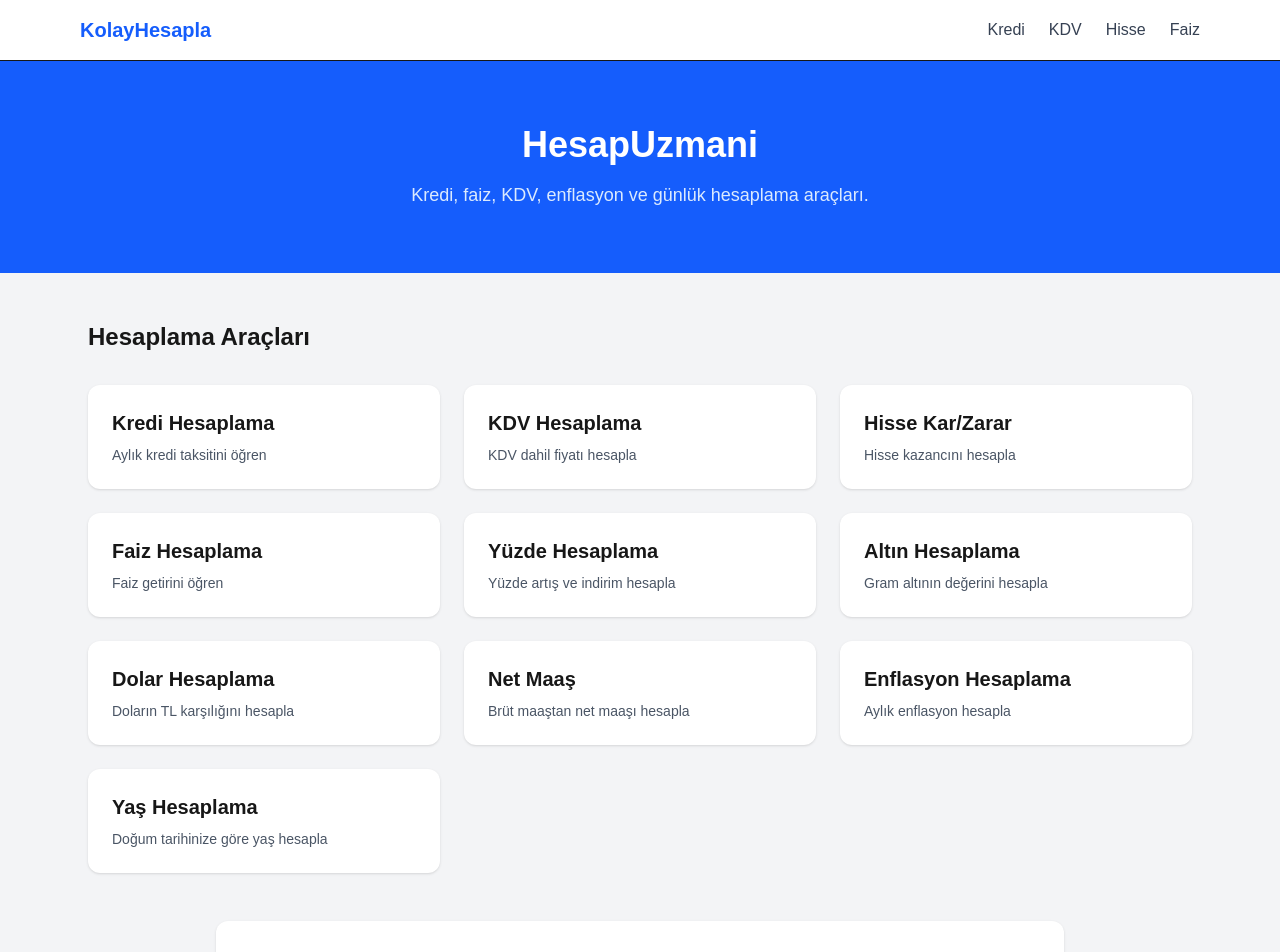
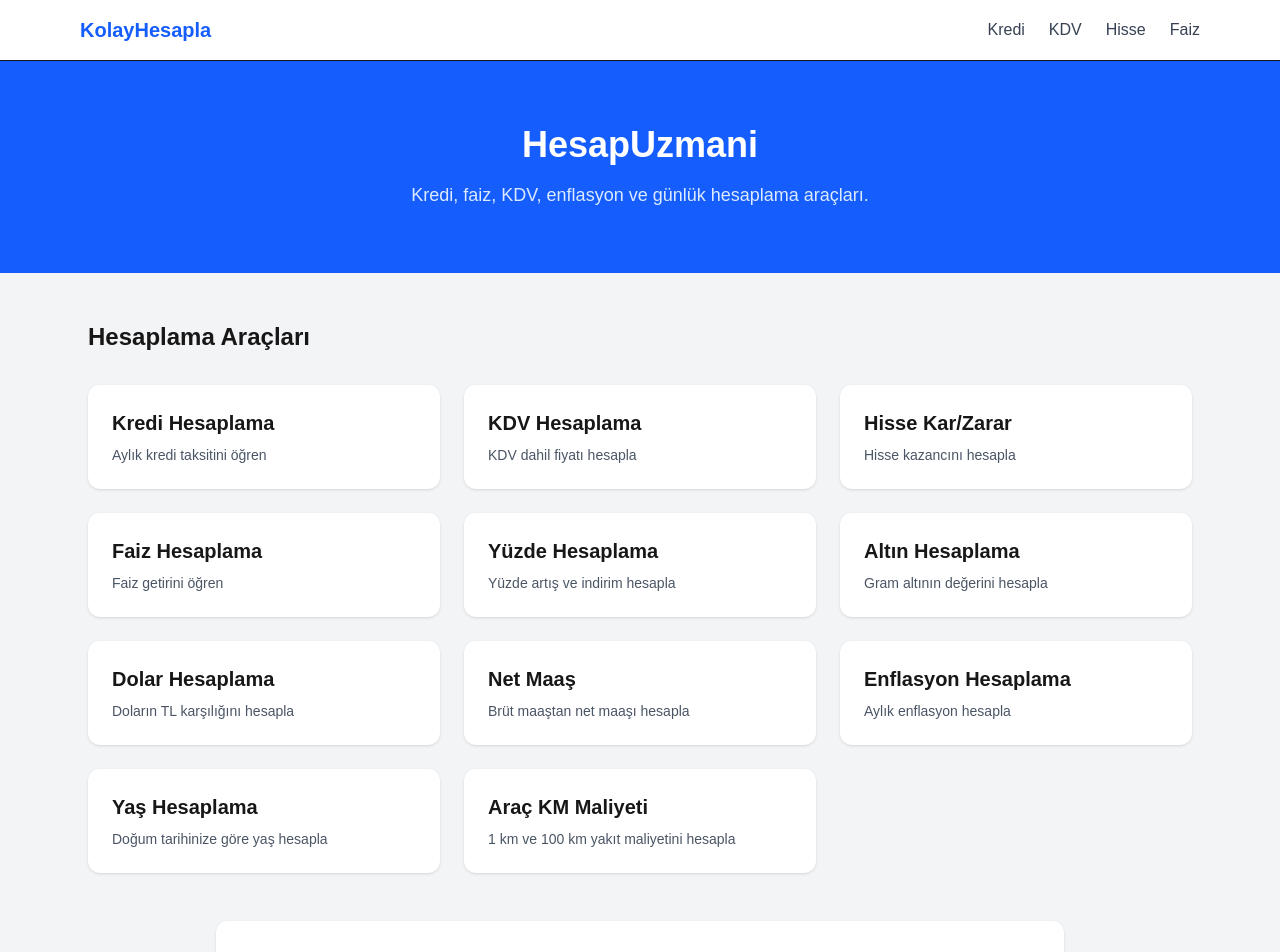
Before and after one commit to erkanckr455/kolayhesapla, a Next.js app: page / in a window 1280 px wide. Shown: the top 952 px of the page. Built offline with nearby package versions, Linux system fonts and the light colour scheme.

Commit message:
Arac km maliyeti hesaplama araci eklendi

```diff
--- a/app/page.tsx
+++ b/app/page.tsx
@@ -11,6 +11,7 @@ const hesaplamalar = [
   { href: "/maas-hesaplama", title: "Net Maaş", desc: "Brüt maaştan net maaşı hesapla" },
   { href: "/enflasyon-hesaplama", title: "Enflasyon Hesaplama", desc: "Aylık enflasyon hesapla" },
   { href: "/yas-hesaplama", title: "Yaş Hesaplama", desc: "Doğum tarihinize göre yaş hesapla" },
+  { href: "/arac-km-maliyeti", title: "Araç KM Maliyeti", desc: "1 km ve 100 km yakıt maliyetini hesapla" },
 ]
 
 export default function Home() {
```
